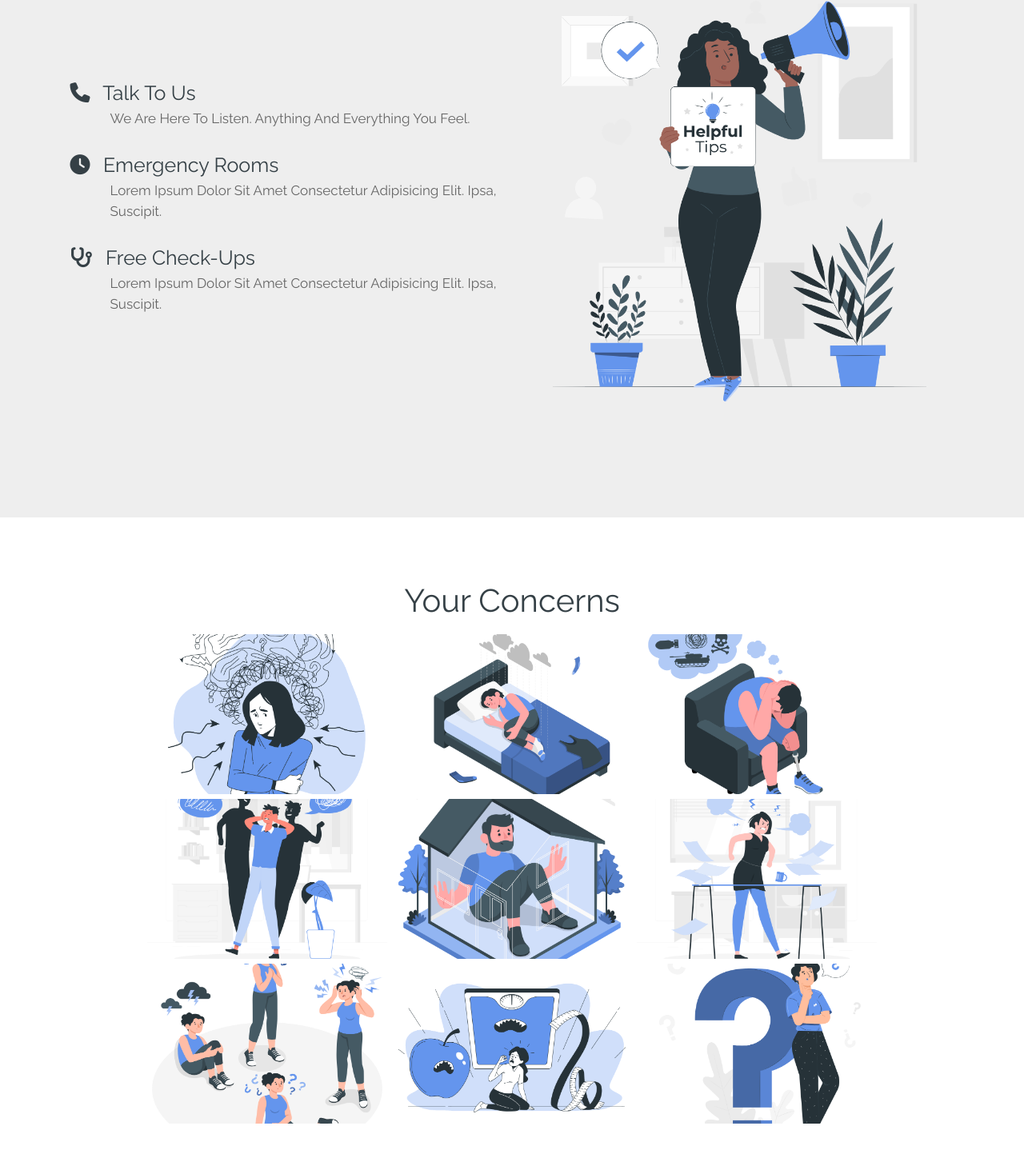
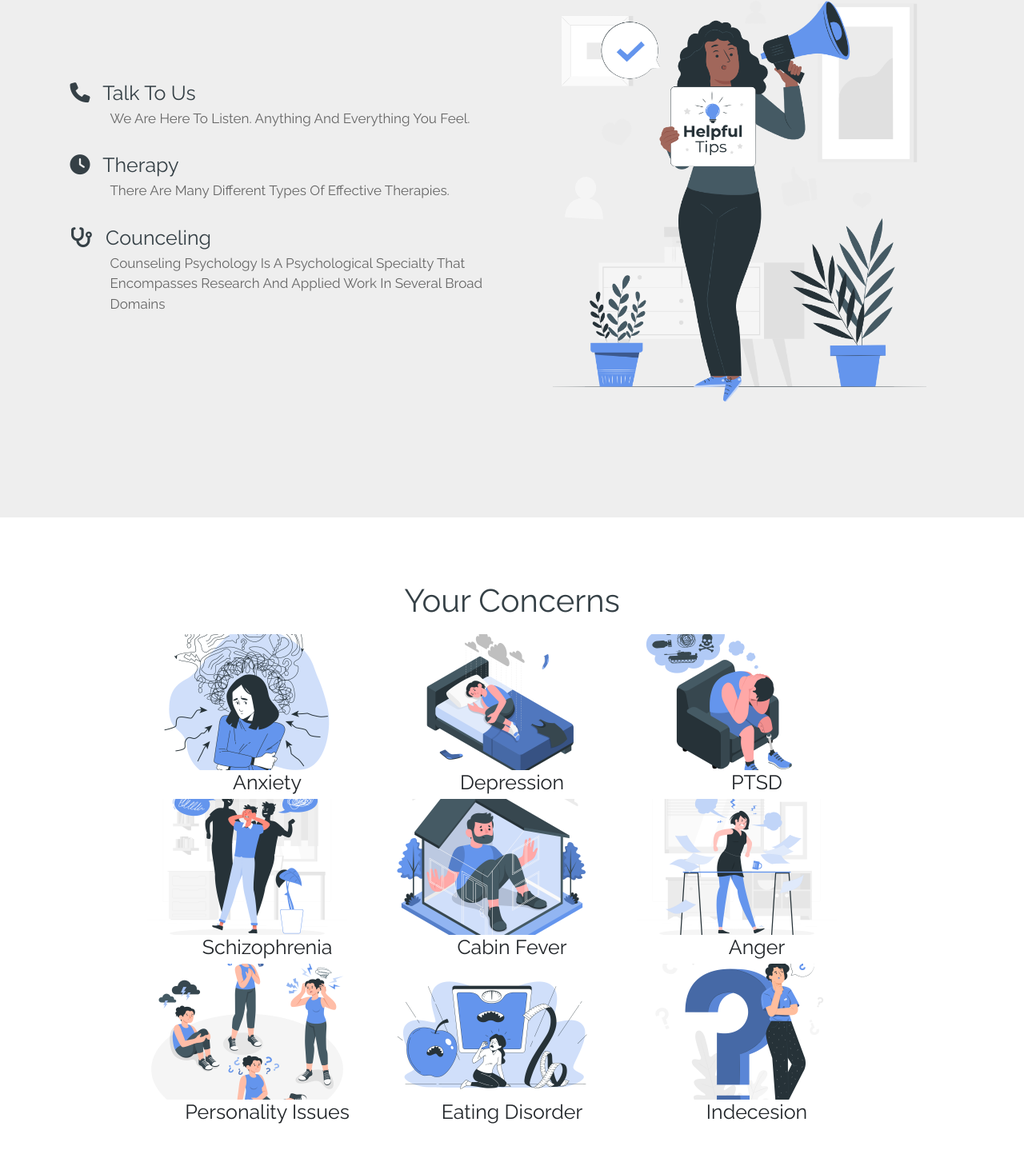
Before and after one commit to tasbiha11/ray_of_hope, a plain HTML site: page index.html in a window 1280 px wide. Shown: the part 953-2396 px from the top of the page at 80% size. Drawn offline with nearby package versions, Linux system fonts and the light colour scheme; a script that the page names is missing.

Commit message:
cencers-card

```diff
--- a/index.html
+++ b/index.html
@@ -91,13 +91,14 @@
                     </div>
 
                     <div class="box">
-                        <h3> <i class="fas fa-clock"></i> emergency rooms </h3>
-                        <p>Lorem ipsum dolor sit amet consectetur adipisicing elit. Ipsa, suscipit.</p>
+                        <h3> <i class="fas fa-clock"></i> therapy </h3>
+                        <p>There are many different types of effective therapies. </p>
                     </div>
 
                     <div class="box">
-                        <h3> <i class="fas fa-stethoscope"></i> free check-ups </h3>
-                        <p>Lorem ipsum dolor sit amet consectetur adipisicing elit. Ipsa, suscipit.</p>
+                        <h3> <i class="fas fa-stethoscope"></i> counceling </h3>
+                        <p>Counseling psychology is a psychological specialty that encompasses research and applied work
+                            in several broad domains</p>
                     </div>
 
                 </div>
@@ -124,59 +125,66 @@
             <div class="box-container">
 
                 <div class="box" data-aos="zoom-in">
-                    <a href="images/Anxiety-bro.png" title="our team">
+                    <!-- <a href="images/Anxiety-bro.png" title="our team"> -->
                     <img src="images/Anxiety-bro.png" alt="">
+                    <h1 class="text-center">Anxiety</h1>
                     </a>
-                    <!-- <h2 class="text-center">Anxiety</h2>
-                    <p>you feel restless and not good</p>
-                    <img src="./images/Anxiety-bro.png" alt=""> -->
+
                 </div>
 
                 <div class="box" data-aos="zoom-in">
-                    <a href="images/Depression-amico.png" title="our lab">
+
                     <img src="images/Depression-amico.png" alt="">
+                    <h1 class="text-center">Depression</h1>
                     </a>
                 </div>
 
                 <div class="box" data-aos="zoom-in">
-                    <a href="images/Post-traumatic stress disorder-amico.png" title="emergency rooms">
+
                     <img src="images/Post-traumatic stress disorder-amico.png" alt="">
+                    <h1 class="text-center">PTSD</h1>
                     </a>
                 </div>
 
                 <div class="box" data-aos="zoom-in">
-                    <a href="images/Schizophrenia-rafiki.png" title="expert doctors">
+
                     <img src="images/Schizophrenia-rafiki.png" alt="">
+                    <h1 class="text-center">Schizophrenia</h1>
                     </a>
                 </div>
 
                 <div class="box" data-aos="zoom-in">
-                    <a href="images/Cabin fever-amico.png" title="expert doctors">
+
                     <img src="images/Cabin fever-amico.png" alt="">
+                    <h1 class="text-center">Cabin Fever</h1>
                     </a>
                 </div>
 
                 <div class="box" data-aos="zoom-in">
-                    <a href="images/Feeling angry-rafiki.png" title="emergency rooms">
+
                     <img src="images/Feeling angry-rafiki.png" alt="">
+                    <h1 class="text-center">Anger</h1>
                     </a>
                 </div>
 
                 <div class="box" data-aos="zoom-in">
-                    <a href="images/Personality disorder-amico.png" title="expert doctors">
+
                     <img src="images/Personality disorder-amico.png" alt="">
+                    <h1 class="text-center">Personality Issues</h1>
                     </a>
                 </div>
 
                 <div class="box" data-aos="zoom-in">
-                    <a href="images/Eating disorder-bro.png" title="emergency rooms">
+
                     <img src="images/Eating disorder-bro.png" alt="">
+                    <h1 class="text-center">Eating Disorder</h1>
                     </a>
                 </div>
 
                 <div class="box" data-aos="zoom-in">
-                    <a href="images/img9.jpg" title="enough beds">
+
                     <img src="images/Questions-pana.png" alt="">
+                    <h1 class="text-center">Indecesion</h1>
                     </a>
                 </div>
 
--- a/style.css
+++ b/style.css
@@ -194,6 +194,7 @@ header .fa-bars {
     min-height: 100vh;
 }
 
+
 .facility .box-container {
     display: flex;
     justify-content: center;
@@ -209,8 +210,8 @@ header .fa-bars {
 }
 
 .facility .box-container .box img {
-    height: 100%;
-    width: 100%;
+    height: 170px;
+    width: 250px;
     object-fit: cover;
 }
 
```
Lines whose indentation alone changed are shown as unchanged.
